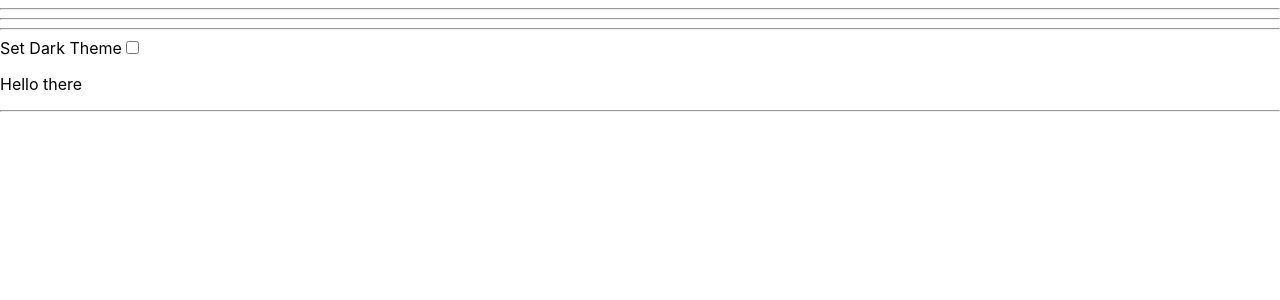
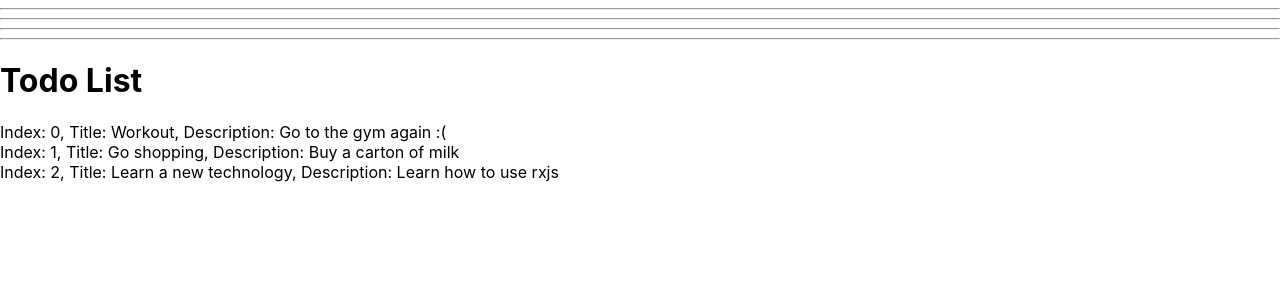
Before and after one commit to ophirKatz/AngularWorkshop, an Angular app: page / in a window 1280 px wide. Shown: the top 300 px of the page. Built offline with nearby package versions, Linux system fonts and the light colour scheme.

Commit message:
Added rx example

```diff
--- a/src/app/app.component.html
+++ b/src/app/app.component.html
@@ -12,8 +12,10 @@
   <!-- <app-change-detection></app-change-detection> -->
   <hr />
 
-  <app-pipes-and-directives></app-pipes-and-directives>
+  <!-- <app-pipes-and-directives></app-pipes-and-directives> -->
   <hr />
+
+  <app-observables></app-observables>
 </div>
 
 <div class="flex-col app-container full-size" *ngIf="env.state === 'demo'">
--- a/src/app/app.module.ts
+++ b/src/app/app.module.ts
@@ -1,3 +1,4 @@
+import { RxjsModule } from './rxjs/rxjs.module';
 import { ENV, environment } from './../environments/environment';
 import { PipesAndDirectivesModule } from './pipes-and-directives/pipes-and-directives.module';
 import { AppRoutingModule } from './app-routing.module';
@@ -22,6 +23,7 @@ import { ComponentOverviewModule } from './component-overview/component-overview
     InheritanceModule,
     ChangeDetectionModule,
     PipesAndDirectivesModule,
+    RxjsModule
 
     // TODO : Import OrdersModule
     // LoggingModule
--- /dev/null
+++ b/src/app/rxjs/data.ts
@@ -0,0 +1,75 @@
+import { BehaviorSubject, Observable, of } from 'rxjs';
+
+export type Todo = {
+  title: string;
+  description: string;
+};
+
+export const todos1: Todo[] = [
+  {
+    title: 'Work',
+    description: 'Finish your tasks!!!'
+  },
+  {
+    title: 'Workout',
+    description: 'Go to the gym again :('
+  },
+  {
+    title: 'Go shopping',
+    description: 'Buy a carton of milk'
+  },
+  {
+    title: 'Learn a new technology',
+    description: 'Learn how to use rxjs'
+  }
+];
+
+export const todos2: Todo[] = [
+  {
+    title: 'Workout',
+    description: 'Go to the gym again :('
+  },
+  {
+    title: 'Go shopping',
+    description: 'Buy a carton of milk'
+  },
+  {
+    title: 'Learn a new technology',
+    description: 'Learn how to use rxjs'
+  }
+];
+
+export const todos3: Todo[] = [
+  {
+    title: 'Eat',
+    description: 'Eat some of Idit\'s finest food'
+  },
+  {
+    title: 'Sleep',
+    description: 'Shnatz for 2 hours'
+  },
+  {
+    title: 'Go out with friends',
+    description: 'Partyyy'
+  }
+];
+
+let i = 0;
+
+function generateTodos(): Todo[] {
+  const current = i;
+  i++;
+  switch (current % 3) {
+    case 0:
+      return todos1;
+    case 1:
+      return todos2;
+    case 2:
+      return todos3;
+  }
+}
+
+const todosSubject: BehaviorSubject<Todo[]> = new BehaviorSubject<Todo[]>(todos2);
+export const todos$: Observable<Todo[]> = todosSubject;
+
+setInterval(() => todosSubject.next(generateTodos()), 1000);
--- /dev/null
+++ b/src/app/rxjs/observables.component.html
@@ -0,0 +1,10 @@
+<div class="">
+  <h1>Todo List</h1>
+  <div class="">
+    <div class="" *ngFor="let todo of todos">
+      Index: {{todo.index}},
+      Title: {{todo.title}},
+      Description: {{todo.description}}
+    </div>
+  </div>
+</div>
--- /dev/null
+++ b/src/app/rxjs/observables.component.ts
@@ -0,0 +1,42 @@
+import { ChangeDetectorRef, Component, OnInit } from '@angular/core';
+import { todos$, Todo } from './data';
+import { filter, map } from 'rxjs/operators';
+
+export type IndexedTodo = {
+  title: string;
+  description: string;
+  index: number;
+};
+
+@Component({
+  selector: 'app-observables',
+  templateUrl: './observables.component.html',
+  styleUrls: ['./observables.component.css']
+})
+export class ObservablesComponent implements OnInit {
+
+  public todos: IndexedTodo[];
+
+  constructor(private cd: ChangeDetectorRef) { }
+
+  ngOnInit(): void {
+    // TODO : What's missing here?
+    todos$.pipe(
+      map((todos: Todo[]) => todos.map(this.indexTodo)),
+      filter((todos: IndexedTodo[]) => {
+        return !todos.some((x: IndexedTodo) => x.title === 'Work');
+      })
+    ).subscribe(todos => {
+      this.todos = todos;
+      this.cd.detectChanges();
+    });
+  }
+
+  private indexTodo(todo: Todo, index: number): IndexedTodo {
+    return {
+      ...todo,
+      index
+    };
+  }
+
+}
```
Also changed, not shown: src/app/rxjs/rxjs.module.ts (added, +18 -0 lines), src/app/rxjs/custom-operators.ts (added), src/app/rxjs/observables.component.css (added).
